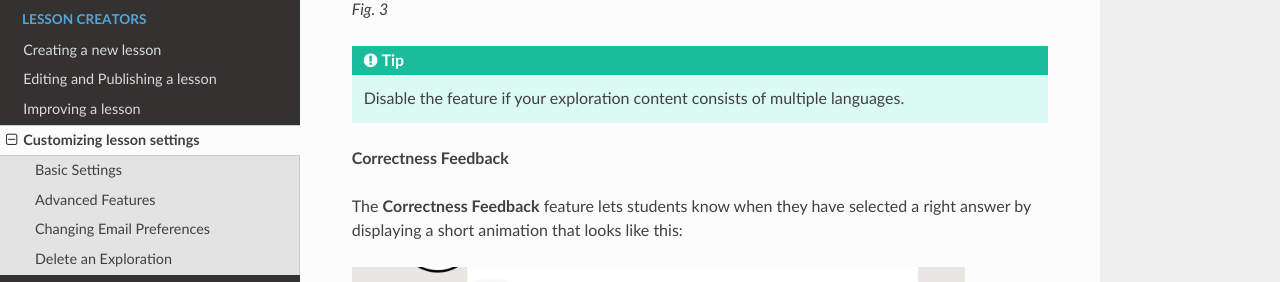
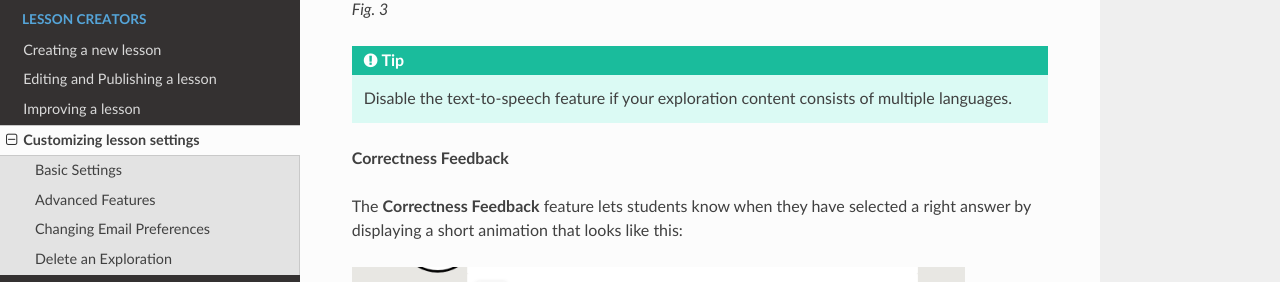
Before and after one commit to audstav/oppiadocstest, a Sphinx documentation site: the page built from docs/source/lesson/settings.rst, in a window 1280 px wide and 900 px high, scrolled down 2350 px. Shown: the part 169-451 px from the top of the window. Built offline with Sphinx 7.4.7 and the Read the Docs theme 2.0.0, drawn with Linux system fonts in a browser that asks for light colours.

Commit message:
edited tip box

```diff
--- a/docs/source/lesson/settings.rst
+++ b/docs/source/lesson/settings.rst
@@ -65,7 +65,7 @@ If you disable the feature, the button is not visible to learners.
 
 .. tip::
 
-   Disable the feature if your exploration content consists of multiple languages.
+   Disable the text-to-speech feature if your exploration content consists of multiple languages.
 
 **Correctness Feedback**
 
```
